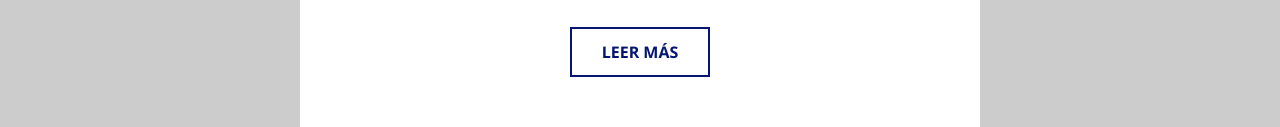
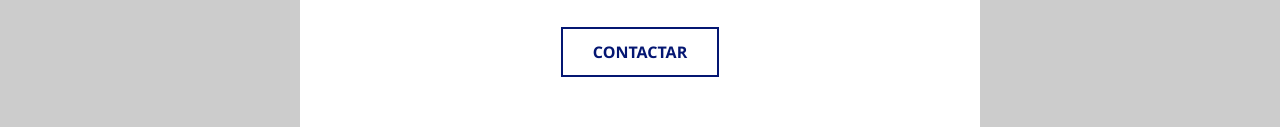
Before and after one commit to alfreddserraa/capelcosmetics, a plain HTML site: page index.html in a window 1280 px wide. Shown: the part 817-944 px from the top of the page. Drawn offline with Linux system fonts and the light colour scheme; placeholder pictures from the web are drawn by us.

Commit message:
contactar

```diff
--- a/index.html
+++ b/index.html
@@ -660,7 +660,7 @@
         <div class="feature-content">
             <h3 class="feature-subtitle">CAPEL COSMETICS</h3>
             <h2 class="feature-title">TU IDEA, NUESTRA FÓRMULA: CREAMOS BELLEZA A TU MEDIDA.</h2>
-            <a href="#" class="cta-button">Leer más</a>
+            <a href="#" class="cta-button">Contactar</a>
         </div>
         <img src="https://via.placeholder.com/300x600?text=Wheat" alt="Decorative wheat" class="feature-bg right">
     </section>
```
